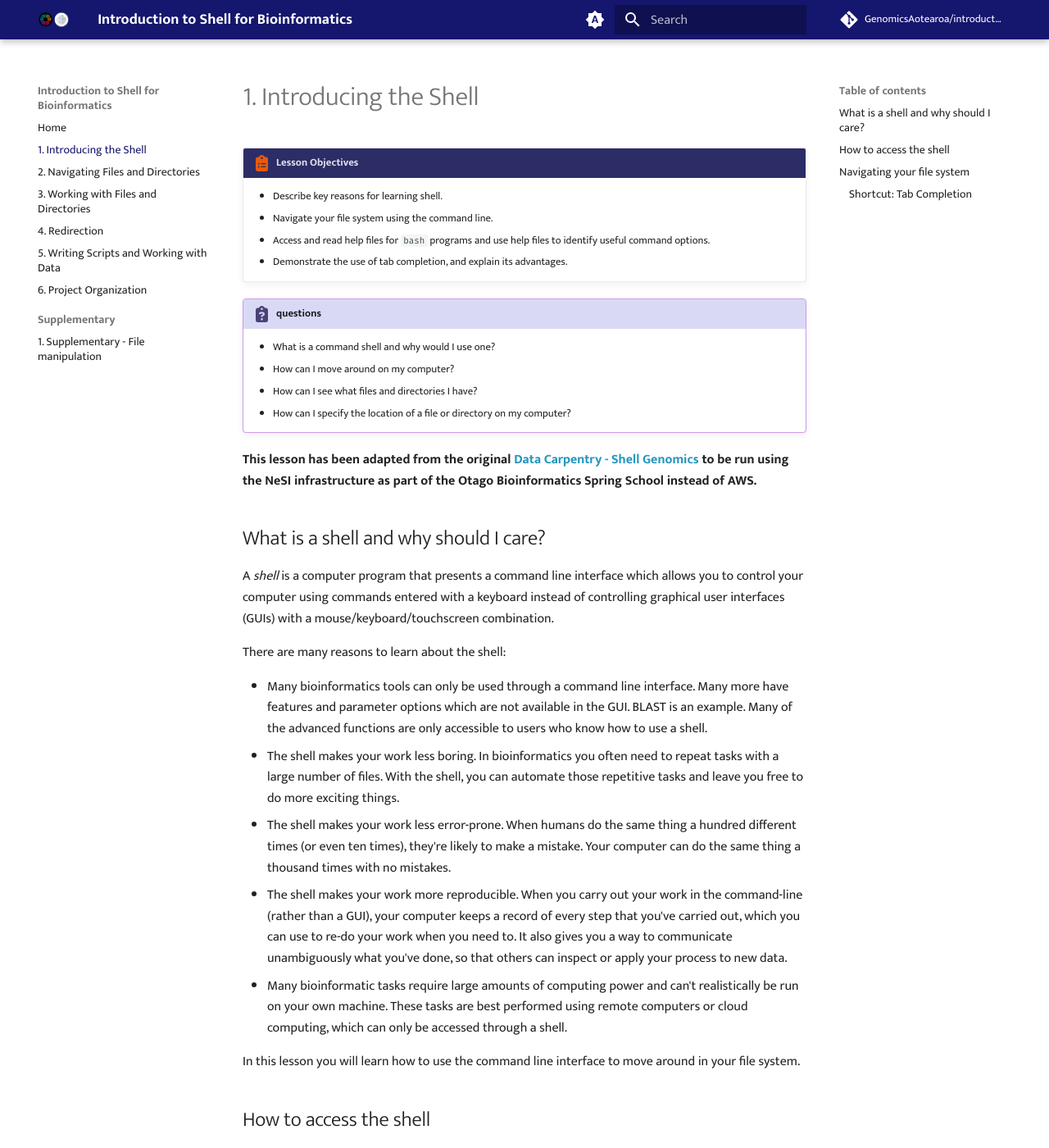
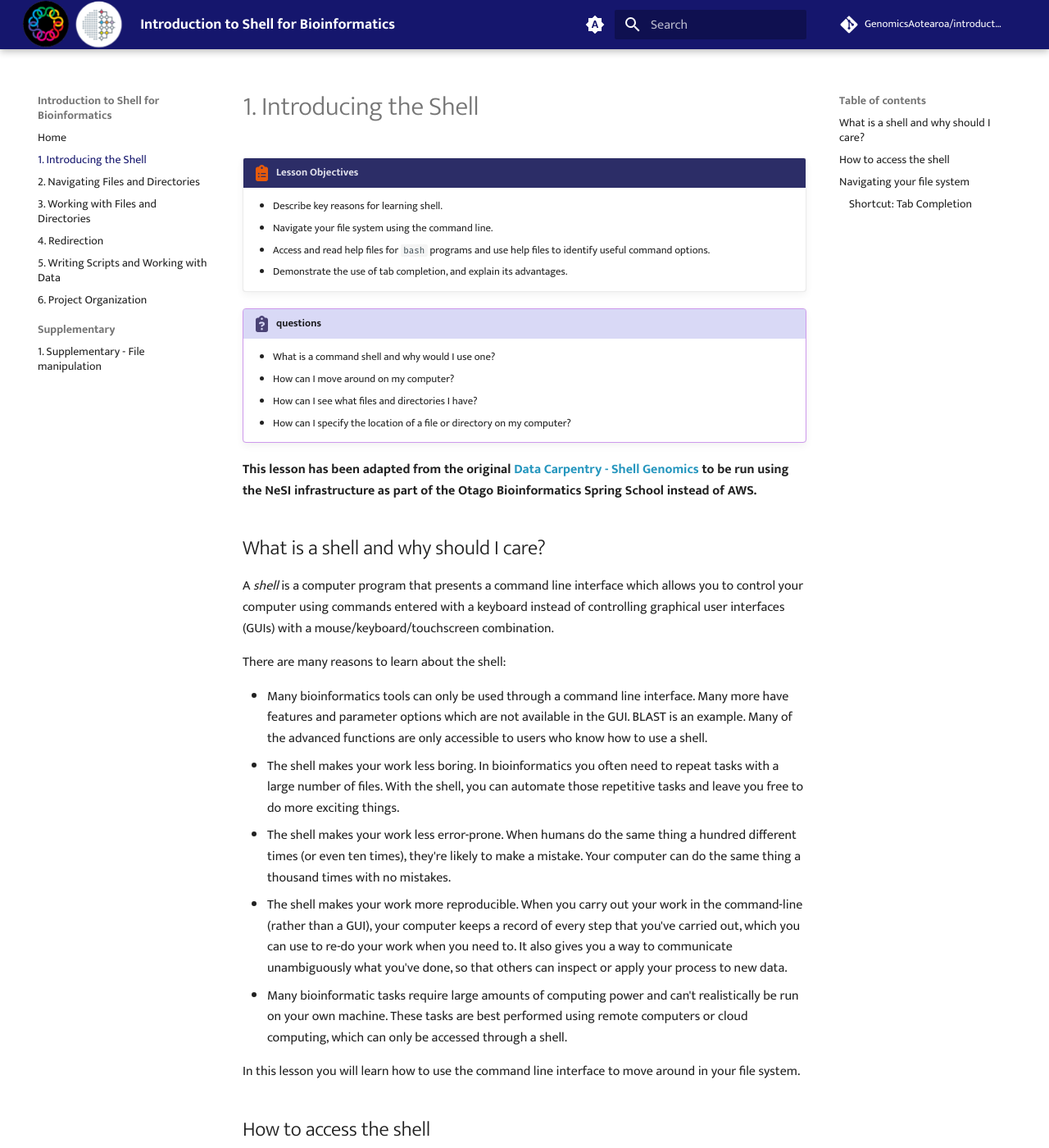
Before and after one commit to GenomicsAotearoa/introduction-to-shell, an MkDocs documentation site: the page built from docs/01-introduction.md, in a window 1280 px wide and 1400 px high. Shown: the whole window at 82% size. Built offline with MkDocs 1.6.1 and Material for MkDocs 9.7.7, drawn with Linux system fonts in a browser that asks for light colours; comment, search, counter and statistics services are not loaded.

Commit message:
update logo sizes

```diff
--- a/docs/stylesheets/extra.css
+++ b/docs/stylesheets/extra.css
@@ -5,6 +5,13 @@
 .md-content {
   --md-typeset-a-color: #2596be;
 }
+
+:root {}
+.md-header__button.md-logo img, .md-header__button.md-logo svg {
+  height: 4rem;
+  margin: -1.1rem;
+}
+
 
 :root {
 
```
